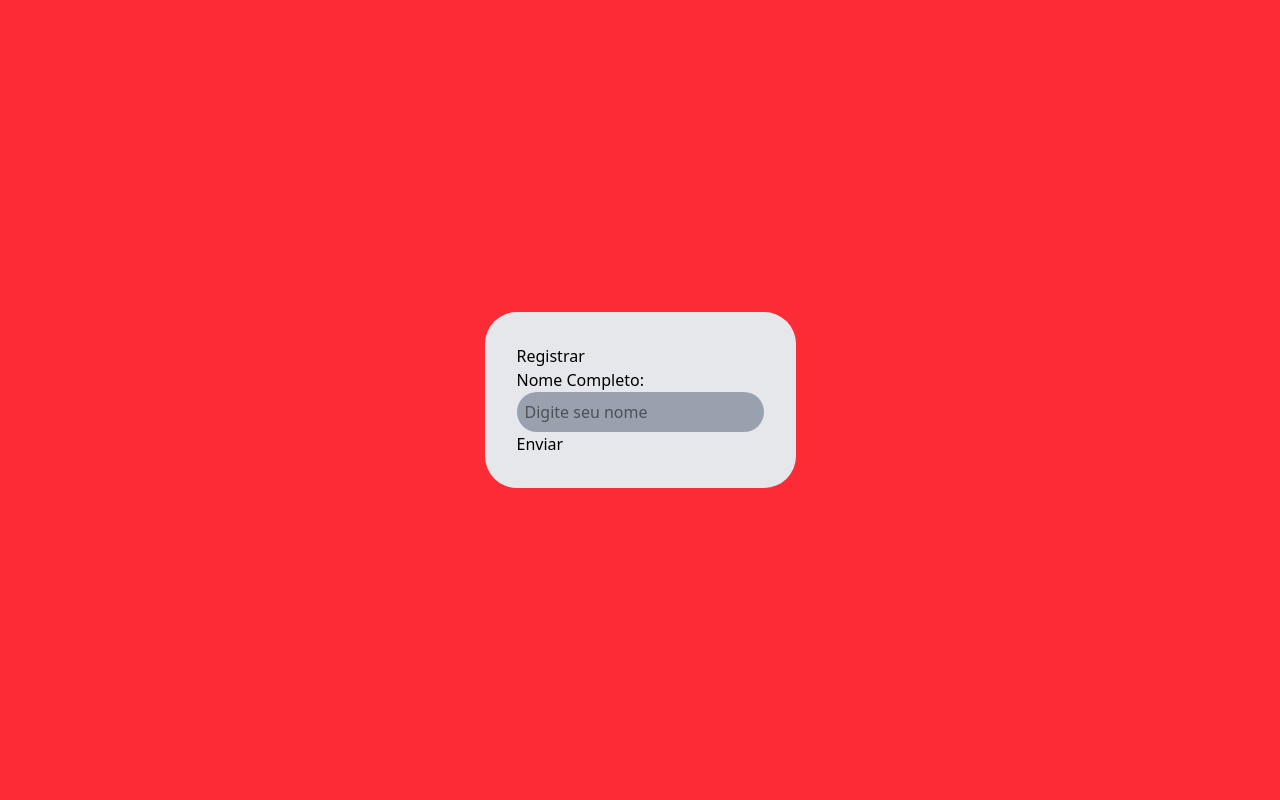
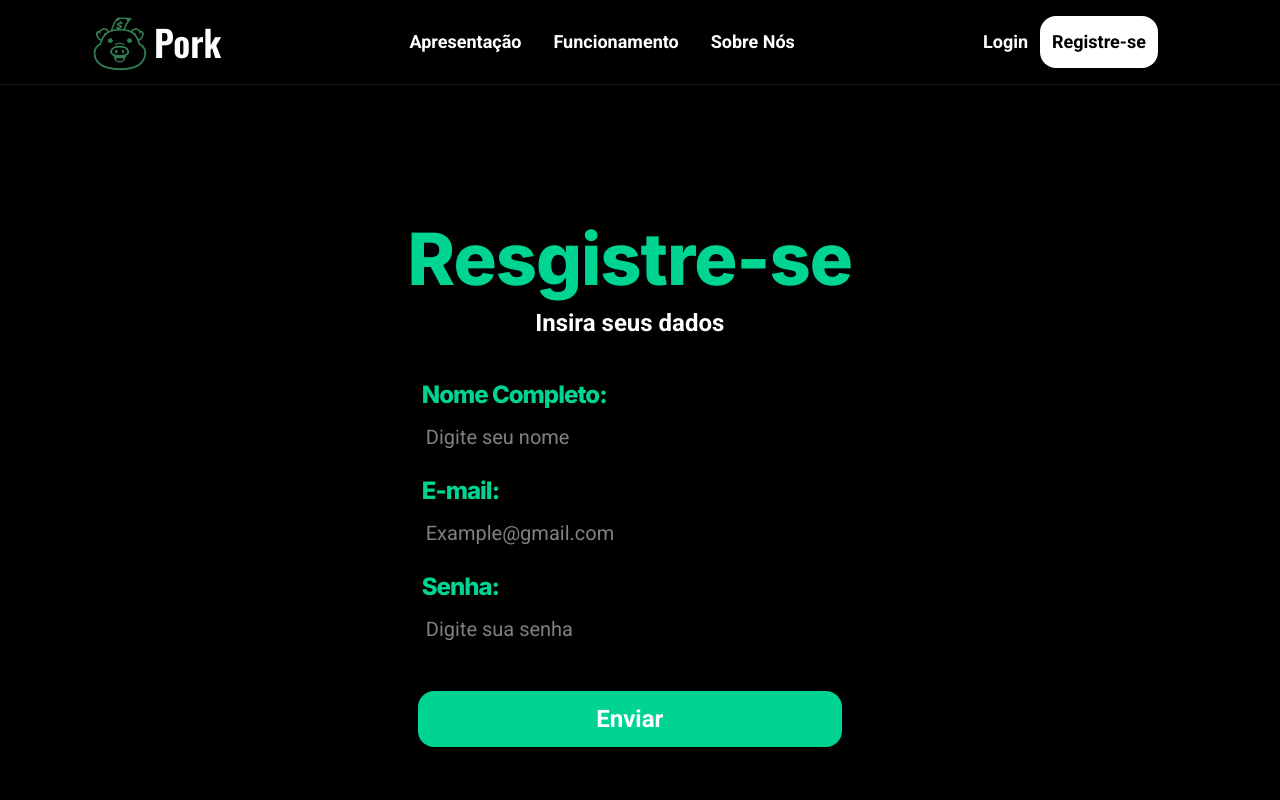
Before and after one commit to financepork/Pork, a React (Vite) app: page /register in a window 1280 px wide. Shown: the top 800 px of the page. Built offline with nearby package versions, Linux system fonts and the light colour scheme; what tailwindcss-animated would draw is missing.

Commit message:
Pagina Register pronta!

```diff
--- a/src/components/Footer.jsx
+++ b/src/components/Footer.jsx
@@ -2,7 +2,7 @@ import React from 'react'
 
 const Footer = () => {
   return (
-    <div  className='bg-[var(--color-gray)] h-auto border-footer md:mt-8'>
+    <div  className='bg-[var(--color-gray)] h-auto border-footer '>
         <footer className='mb-5' >
         <div className='flex flex-col items-center'>
         <div className='flex justify-center items-center h-auto mt-10'>
--- a/src/components/Forms.jsx
+++ b/src/components/Forms.jsx
@@ -3,10 +3,10 @@ import Input from './FormsComponents/Input';
 
 const Forms = () => {
 
-  const [form, setForm] = useState({nome: ''});
+  const [form, setForm] = useState({ nome: '' });
 
   const handleChange = (e) => {
-    setForm({...form, [e.target.name]: e.target.value});
+    setForm({ ...form, [e.target.name]: e.target.value });
   }
 
   const handleSubmit = (e) => {
@@ -15,20 +15,48 @@ const Forms = () => {
   }
 
   return (
-    <div className='flex flex-col bg-gray-200 w-min h-min
-     p-8 rounded-4xl gap-4'>
+
     <form onSubmit={handleSubmit}>
-        <h1>Registrar</h1>
-        <label htmlFor="nomeCompleto">Nome Completo:</label>
+      <div className='flex flex-col bg-none shadow-lg
+     p-6 rounded-4xl m-4 space-y-6 xl:space-y-10 max-w-[90%]'>
+        <div className='flex flex-col justify-center items-center space-y-1 md:space-y-2 xl:space-y-3 w-full whitespace-nowrap '>
+          <h1 className='text-3xl md:text-5xl xl:text-7xl text-[var(--color-green)] font-title-alt'>Resgistre-se</h1>
+          <p className='text-sm md:text-lg xl:text-2xl text-[var(--color-white)] font-text'>Insira seus dados</p>
+        </div>
+        <div className='flex flex-col justify-center items-center space-y-4 '>
+          <div className='flex flex-col w-full max-w-md space-y-1'>
+            <label htmlFor="nomeCompleto" className='text-sm md:text-xl xl:text-2xl font-title-alt ml-1 text-[var(--color-green)]'>Nome Completo:</label>
             <Input
               name="nome"
               value={form.nome}
               onChange={handleChange}
               placeholder="Digite seu nome"
             />
-        <button type='submit'>Enviar</button>
+          </div>
+          <div className='flex flex-col w-full max-w-md space-y-1'>
+            <label htmlFor="nomeCompleto" className='text-sm md:text-xl xl:text-2xl font-title-alt ml-1 text-[var(--color-green)]'>E-mail:</label>
+            <Input
+              name="email"
+              value={form.email}
+              onChange={handleChange}
+              placeholder="Example@gmail.com"
+            />
+          </div>
+          <div className='flex flex-col w-full max-w-md space-y-1'>
+            <label htmlFor="nomeCompleto" className='text-sm md:text-xl xl:text-2xl font-title-alt ml-1 text-[var(--color-green)]'>Senha:</label>
+            <Input
+              name="senha"
+              value={form.senha}
+              onChange={handleChange}
+              placeholder="Digite sua senha"
+            />
+          </div>
+        </div>
+        <button type='submit' className="border-0 text-[var(--color-white)] bg-[var(--color-green)] rounded-2xl text-md font-text md:text-xl xl:text-2xl p-3 hover:bg-[var(--color-white)]
+         hover:text-[var(--color-black)] transition-colors duration-400 ease-in-out">Enviar</button>
+      </div>
     </form>
-    </div>
+
 
   )
 }
--- a/src/components/FormsComponents/Input.jsx
+++ b/src/components/FormsComponents/Input.jsx
@@ -2,7 +2,7 @@ import React from 'react'
 
 const Input = ({name, value, onChange, placeholder, type = "text"}) => {
   return (
-    <input className='p-2 bg-gray-400 rounded-4xl'
+    <input className='p-2 bg-none rounded-4xl text-[var(--color-white)] text-xs md:text-lg xl:text-xl font-text-small'
         type={type}
         name={name}
         value={value}
--- a/src/components/Navbar.jsx
+++ b/src/components/Navbar.jsx
@@ -21,8 +21,8 @@ const Navbar = () => {
         </div>
         <div className='hidden md:flex text-sm xl:text-lg text-[var(--color-white)] justify-center items-center space-x-3 font-text'>
 
-          <a href="$" className='transform hover:scale-105 ease-in-out duration-400'>Login</a>
-          <a href="$" className="border-0 text-[var(--color-black)] bg-[var(--color-white)] rounded-2xl p-3 hover:bg-[var(--color-green)] hover:text-[var(--color-white)] transition-colors duration-400 ease-in-out"><button>Registre-se</button></a>
+          <a href="/Login" className='transform hover:scale-105 ease-in-out duration-400'>Login</a>
+          <a href="/Register" className="border-0 text-[var(--color-black)] bg-[var(--color-white)] rounded-2xl p-3 hover:bg-[var(--color-green)] hover:text-[var(--color-white)] transition-colors duration-400 ease-in-out"><button>Registre-se</button></a>
 
 
         </div>
--- a/src/index.css
+++ b/src/index.css
@@ -46,7 +46,7 @@ body {
     .font-title-alt{
         font-family: var(--font-title-alt);
         font-weight: 800;
-        letter-spacing: -1.75px;
+        letter-spacing: -1px;
     }
     .font-text-small{
          font-family: var(--font-text);
--- a/src/pages/Register.jsx
+++ b/src/pages/Register.jsx
@@ -1,11 +1,19 @@
 import React from 'react'
 import Forms from '../components/Forms'
+import Navbar from '../components/Navbar'
+import { div } from 'framer-motion/client'
+import Footer from '../components/Footer'
 
 const Register = () => {
   return (
-    <div className='bg-red-500 min-h-screen flex justify-center items-center'>
+    <div>
+      <Navbar />
+      <div className='bg-[url("/bg-cofrinho.png")] bg-no-repeat bg-cover bg-[position:80%_80%]  min-h-screen flex justify-center items-center'>
         <Forms />
+      </div>
+      <Footer />
     </div>
+
   )
 }
 
```
Also changed, not shown: public/image.png (added). Lines whose indentation alone changed are shown as unchanged.
